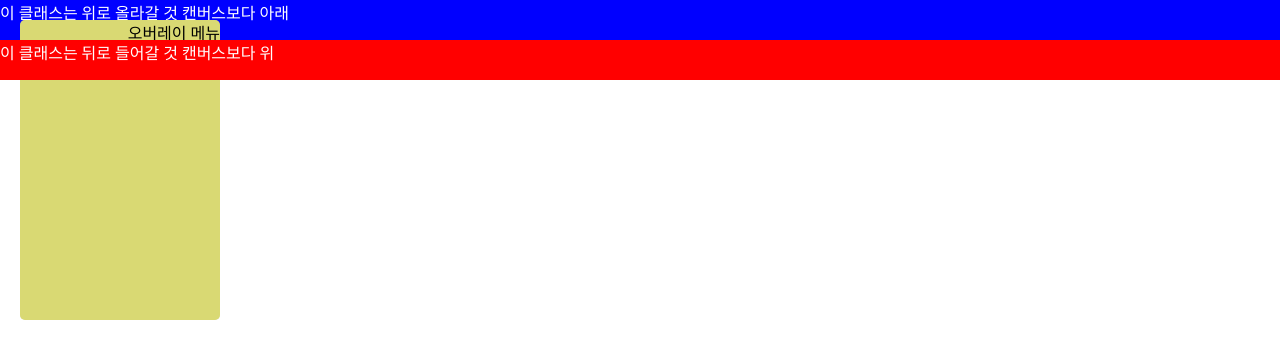
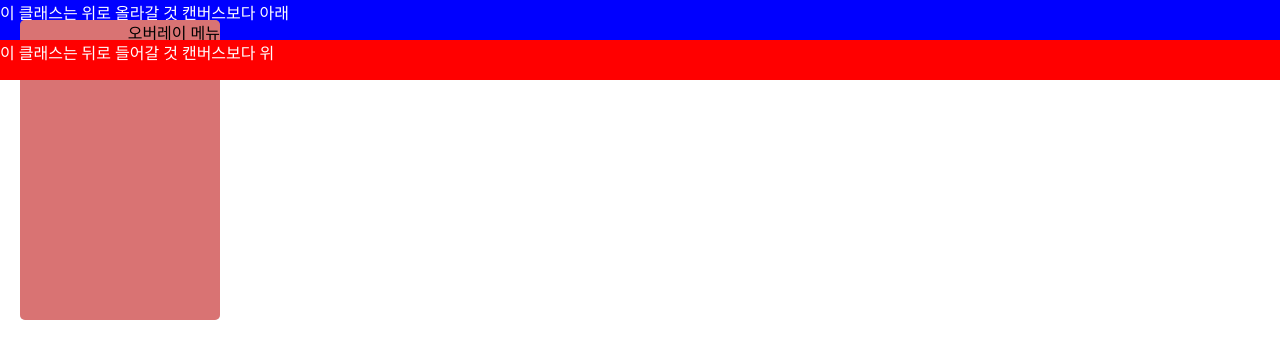
Before and after one commit to ezaurum/vue-overlayable-canvas, a Vue app: page / in a window 1280 px wide. Shown: the top 358 px of the page. Built offline with nearby package versions, Linux system fonts and the light colour scheme; what vue2-hammer would draw is missing.

Commit message:
Test change width/height

```diff
--- a/src/App.vue
+++ b/src/App.vue
@@ -4,7 +4,9 @@
       이 클래스는 위로 올라갈 것
     </div>
     <oc class="wrapper"
-        background="yellow"
+        :background="color"
+        :width="width"
+        :height="height"
         overlay="top right"
         @click="clicked"
         :opacity="0.4">
@@ -24,11 +26,20 @@ export default {
   components: {
     oc,
   },
-  methods:{
+  methods: {
     clicked(e) {
-      console.log(e)
+      this.color = 'blue'
+      this.height = 100
+      this.width = 100
+    },
+  },
+  data() {
+    return {
+      color: 'red',
+      width: 300,
+      height: 300,
     }
-  }
+  },
 }
 </script>
 <style lang="scss">
```
